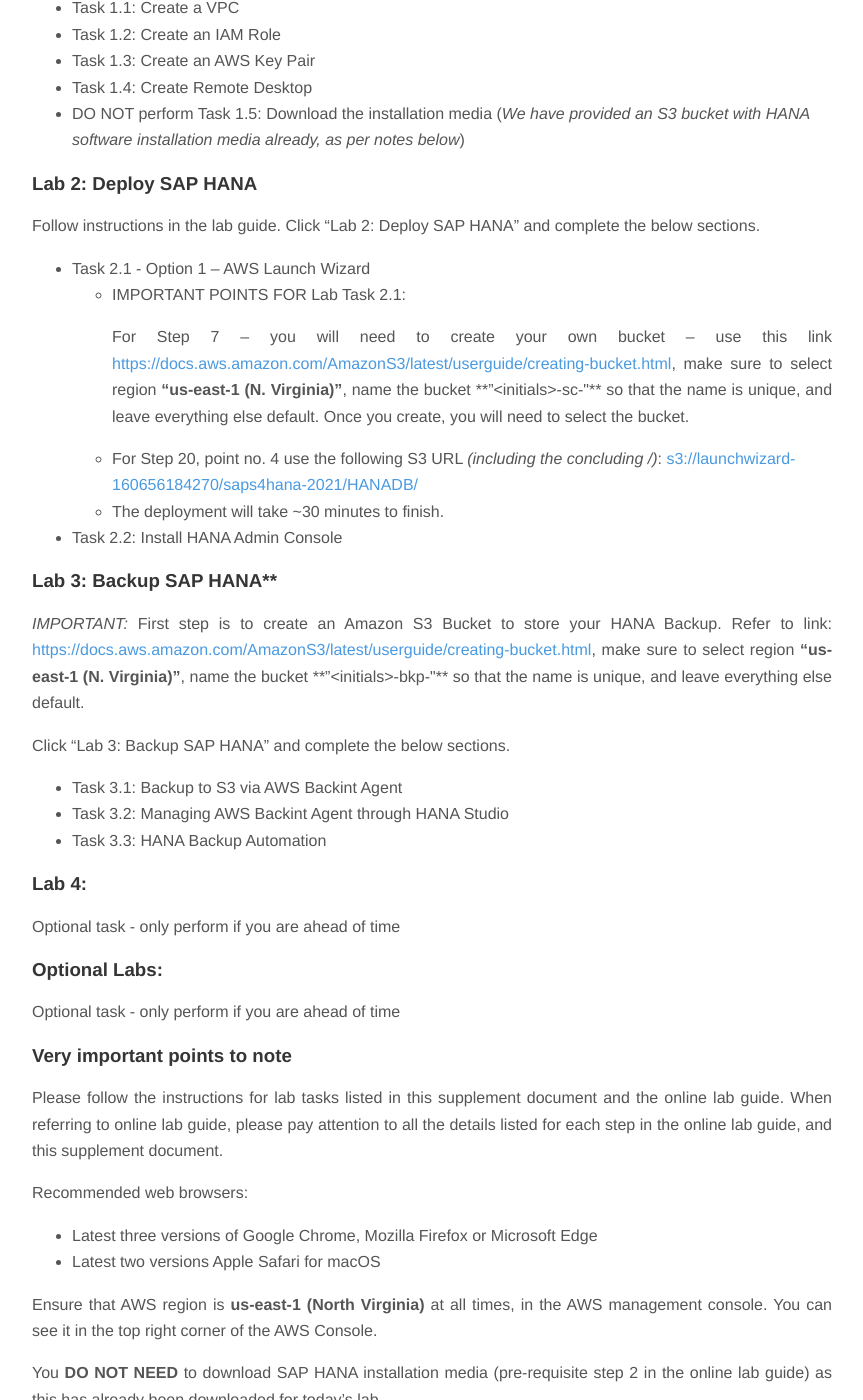
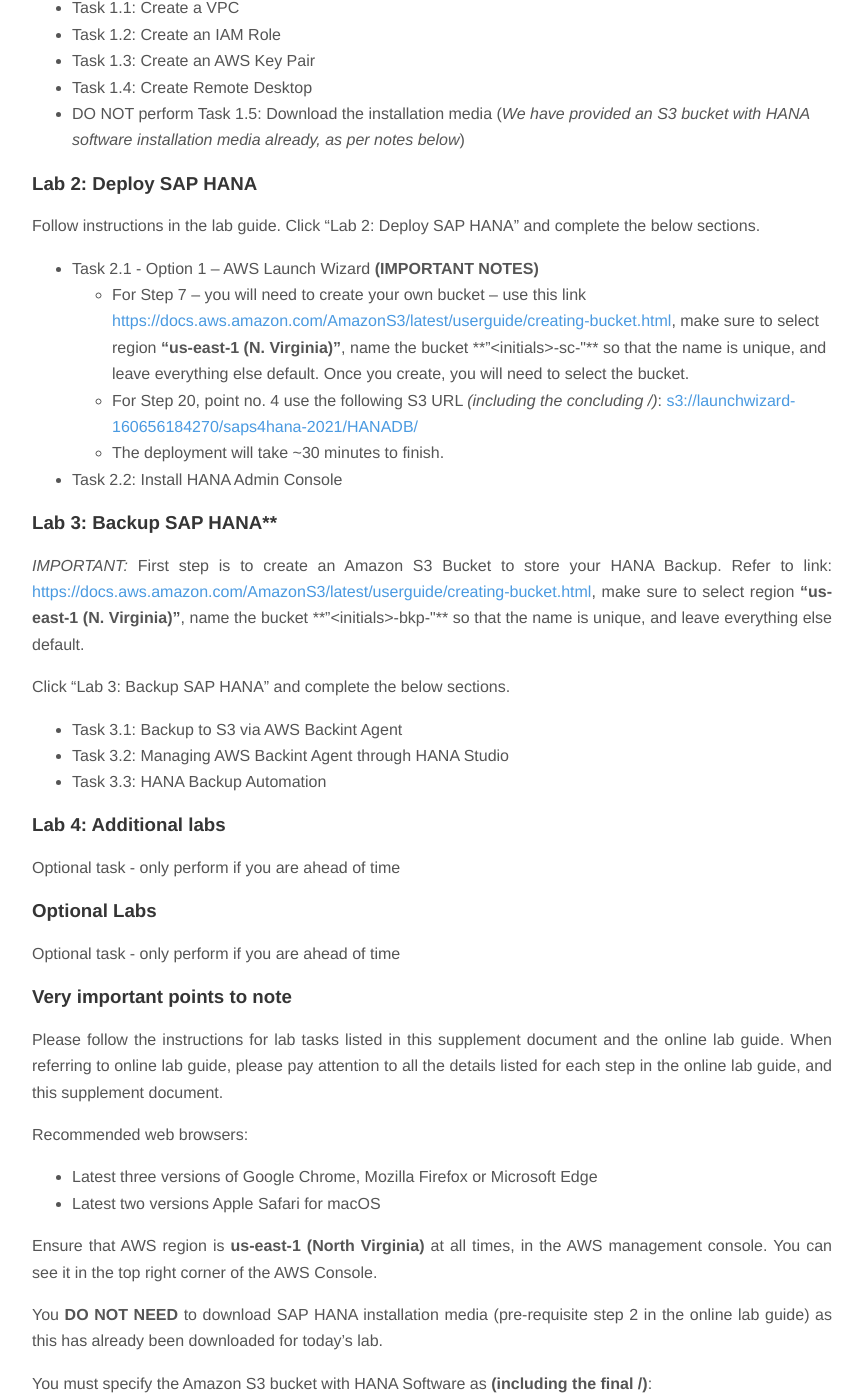
Before and after one commit to pauler285/pauler285.github.io, a Jekyll site: the page built from _posts/2022-06-13-aws-immersion-day.md, in a window 1280 px wide and 1400 px high, scrolled down 1971 px. Shown: the whole window, without its empty margins (208-1071 px from the left). Built offline with Jekyll 4.4.1, drawn with Linux system fonts in a browser that asks for light colours; nearby versions of some CDN libraries.

Commit message:
Adjusted content

```diff
--- a/_posts/2022-06-13-aws-immersion-day.md
+++ b/_posts/2022-06-13-aws-immersion-day.md
@@ -74,14 +74,11 @@ Click “Lab 1: Getting Started” and complete the below sections
 Follow instructions in the lab guide.
 Click “Lab 2: Deploy SAP HANA” and complete the below sections.
 
-* Task 2.1 - Option 1 – AWS Launch Wizard
-    *  IMPORTANT POINTS FOR Lab Task 2.1:
-
-        For Step 7 – you will need to create your own bucket – use this link [https://docs.aws.amazon.com/AmazonS3/latest/userguide/creating-bucket.html](https://docs.aws.amazon.com/AmazonS3/latest/userguide/creating-bucket.html), make sure to select region **“us-east-1 (N. Virginia)”**, name the bucket **"\<initials>-sc-<random_number>"** so that the name is unique, and leave everything else default. Once you create, you will need to select the bucket.
+* Task 2.1 - Option 1 – AWS Launch Wizard **(IMPORTANT NOTES)**
+    * For Step 7 – you will need to create your own bucket – use this link [https://docs.aws.amazon.com/AmazonS3/latest/userguide/creating-bucket.html](https://docs.aws.amazon.com/AmazonS3/latest/userguide/creating-bucket.html), make sure to select region **“us-east-1 (N. Virginia)”**, name the bucket **"\<initials>-sc-<random_number>"** so that the name is unique, and leave everything else default. Once you create, you will need to select the bucket.
     * For Step 20, point no. 4 use the following S3 URL *(including the concluding /)*: [s3://launchwizard-160656184270/saps4hana-2021/HANADB/](s3://launchwizard-160656184270/saps4hana-2021/HANADB/)
     * The deployment will take ~30 minutes to finish.
 * Task 2.2: Install HANA Admin Console
-
 
 ### Lab 3: Backup SAP HANA**
 
@@ -94,11 +91,11 @@ Click “Lab 3: Backup SAP HANA” and complete the below sections.
 * Task 3.2: Managing AWS Backint Agent through HANA Studio
 * Task 3.3: HANA Backup Automation
 
-### Lab 4:
+### Lab 4: Additional labs
 
 Optional task - only perform if you are ahead of time
 
-### Optional Labs:
+### Optional Labs
 
 Optional task - only perform if you are ahead of time
 
```
